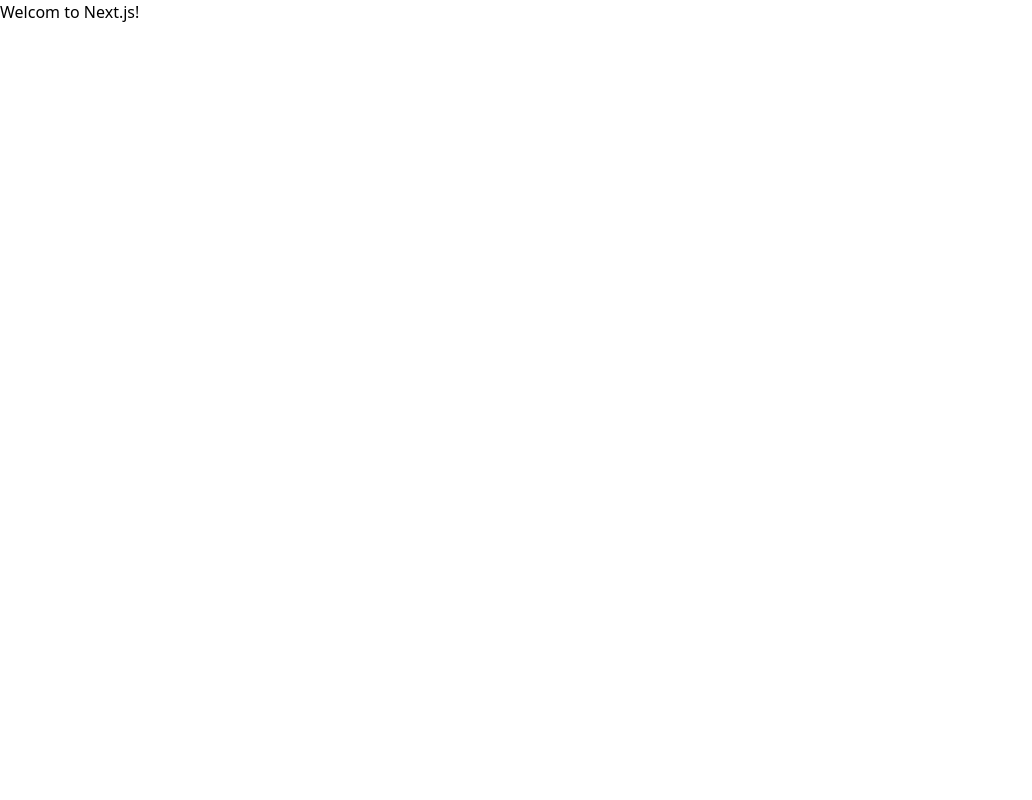
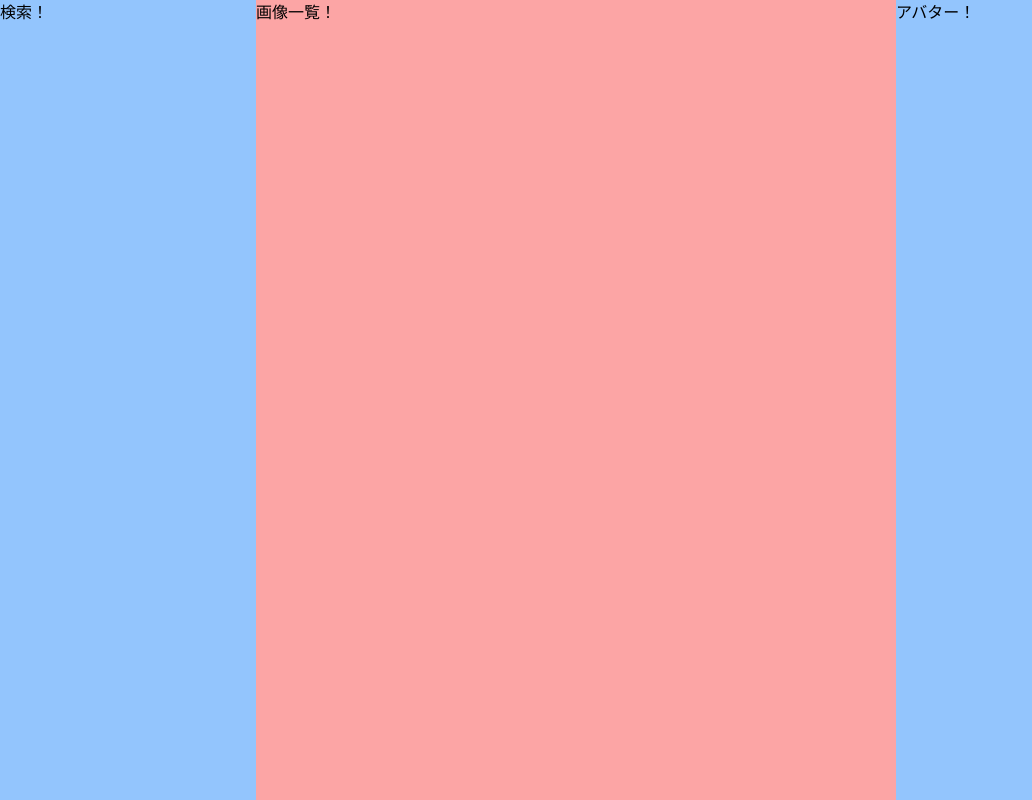
Before and after one commit to Ossamoon/obon-de-hackathon, a Next.js app: page / in a window 1280 px wide. Shown: the whole page, without its empty margins (0-1032 px from the left). Built offline with nearby package versions, Linux system fonts and the light colour scheme.

Commit message:
ページのレイアウトを作成し、分割

```diff
--- /dev/null
+++ b/components/LeftDrawer/index.tsx
@@ -0,0 +1,7 @@
+export default () => {
+  return (
+    <nav className="bg-blue-300" style={{ width: "20%" }}>
+      検索！
+    </nav>
+  )
+}
--- /dev/null
+++ b/components/Main/index.tsx
@@ -0,0 +1,7 @@
+export default () => {
+  return (
+    <nav className="bg-red-300 flex-grow">
+      画像一覧！
+    </nav>
+  )
+}
--- /dev/null
+++ b/components/RightDrawer/index.tsx
@@ -0,0 +1,7 @@
+export default () => {
+  return (
+    <nav className="bg-blue-300" style={{ width: "30%" }}>
+      アバター！
+    </nav>
+  )
+}
--- a/pages/index.tsx
+++ b/pages/index.tsx
@@ -1,7 +1,15 @@
+import LeftDrawer from "../components/LeftDrawer"
+import Main from "../components/Main"
+import RightDrawer from "../components/RightDrawer"
+
 export const Page = () => {
   return (
-    <div>
-      Welcom to Next.js!
+    <div className="w-screen h-screen">
+      <main className="flex h-full">
+        <LeftDrawer />
+        <Main />
+        <RightDrawer />
+      </main>
     </div>
   )
 }
```
